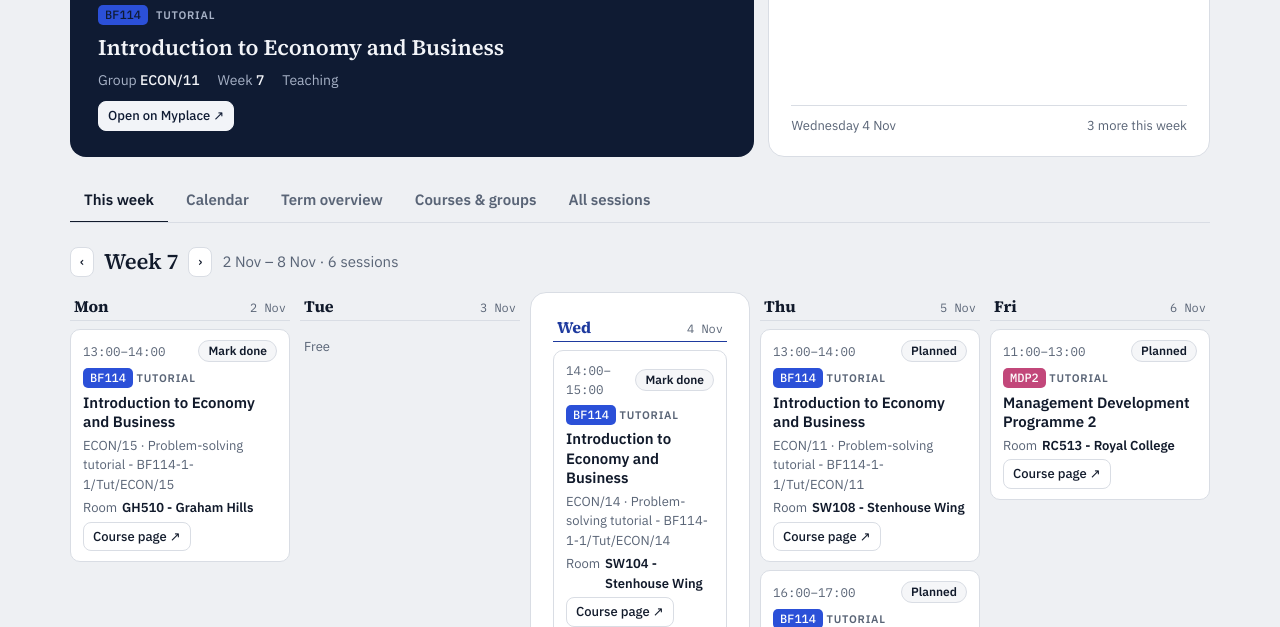
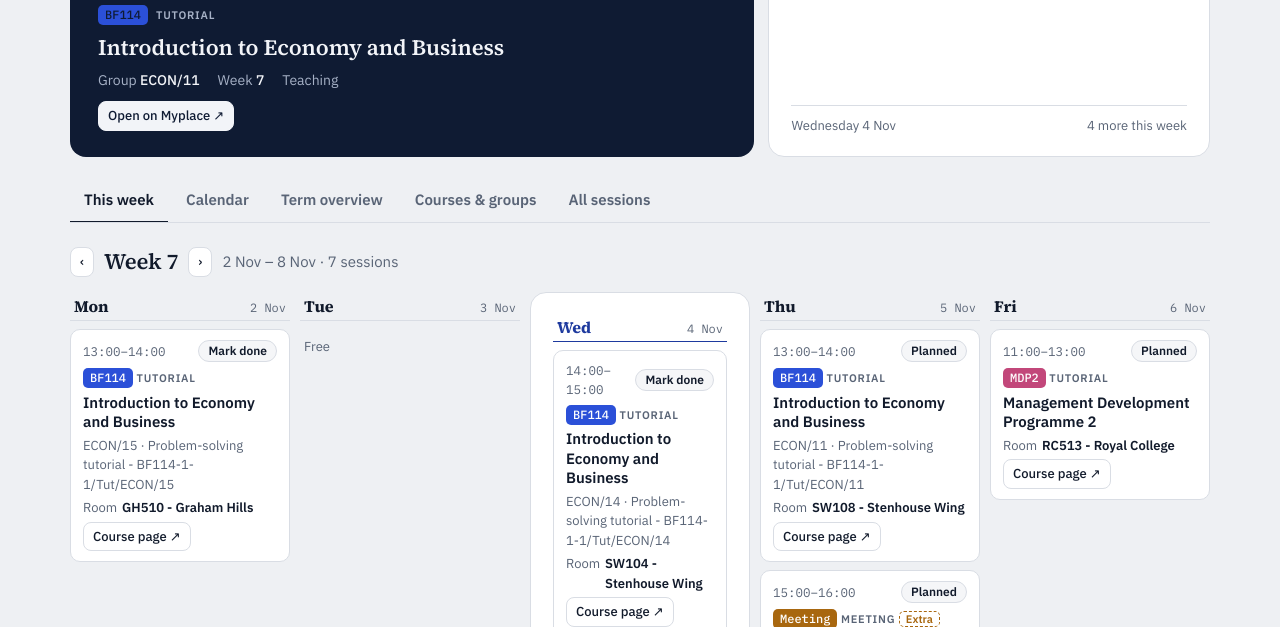
Before and after one commit to Nazemi-Hadi/tutor-desk, a plain HTML site: page index.html in a window 1280 px wide. Shown: the part 325-952 px from the top of the page. Drawn offline with Linux system fonts and the light colour scheme.

Commit message:
Add extra meeting with David, Thu 5 Nov 15:00-16:00 in DW526
Meetings can now live in data.json (role "meet"): shown like meetings and
kept out of teaching hours.

Co-Authored-By: Claude Opus 5.5 <noreply@anthropic.com>

```diff
--- a/data.json
+++ b/data.json
@@ -1,5 +1,5 @@
 {
- "version": 3,
+ "version": 4,
  "term": {
   "name": "Semester 1, 2026/27",
   "start": "2026-09-21",
@@ -635,6 +635,30 @@
     }
    ],
    "title": "Macroeconomics"
+  },
+  {
+   "id": "meetings",
+   "code": "Meeting",
+   "title": "Meetings",
+   "role": "meet",
+   "color": "c4",
+   "pageUrl": "",
+   "links": [],
+   "groups": [],
+   "sessions": [
+    {
+     "id": "meet-david-20261105",
+     "date": "2026-11-05",
+     "start": "15:00",
+     "end": "16:00",
+     "kind": "Meeting",
+     "title": "Extra meeting with David",
+     "group": "",
+     "location": "DW526 - Duncan Wing",
+     "status": "planned",
+     "extra": true
+    }
+   ]
   }
  ]
 }
--- a/index.html
+++ b/index.html
@@ -377,7 +377,7 @@ const DAYS = ["Mon","Tue","Wed","Thu","Fri","Sat","Sun"];
 const DAYS_LONG = ["Monday","Tuesday","Wednesday","Thursday","Friday","Saturday","Sunday"];
 const KINDS = ["Tutorial","Lab","Lecture","Seminar","Workshop","Office hours","Exam","Other"];
 const ROLES = [["teach","Teaching"],["invig","Invigilating"],["study","Studying"]];
-const roleLabel = r => (ROLES.find(x => x[0] === r) || ROLES[0])[1];
+const roleLabel = r => r === "meet" ? "Meeting" : (ROLES.find(x => x[0] === r) || ROLES[0])[1];
 const STATUS = ["planned","done","cancelled"];
 const LS_KEY = "tutor-desk-app-v1";
 
@@ -433,7 +433,7 @@ const MEET_KEY = "tutor-desk-meetings-v1";
 let meetings = [], meetingsInfo = null;
 function loadMeetings() { try { const v = JSON.parse(localStorage.getItem(MEET_KEY) || "null"); if (v) { meetings = v.events || []; meetingsInfo = v.info || null; } } catch (e) {} }
 function saveMeetings() { try { localStorage.setItem(MEET_KEY, JSON.stringify({ events: meetings, info: meetingsInfo })); } catch (e) { toast("Couldn't save meetings in this browser."); } }
-const isMeet = s => !!(s.course && s.course.virtual);
+const isMeet = s => !!(s.course && (s.course.virtual || s.course.role === "meet"));
 const titleOf = s => s.title || s.course.title;
 
 function allSessions() {
@@ -711,7 +711,7 @@ function renderNext(now) {
         <div class="hero-meta">
           ${s.groupObj ? `<span>Group <b>${esc(s.groupObj.name)}</b></span>` : ""}
           <span>Week <b class="mono">${s.week}</b></span>
-          <span>${meet ? c.source : roleLabel(c.role)}</span>
+          <span>${meet ? (c.source || "Meeting") : roleLabel(c.role)}</span>
         </div>
         ${links.length ? `<div class="links">${links.join("")}</div>` : ""}
       </div>
@@ -1042,7 +1042,7 @@ $("#evDlg").addEventListener("submit", e => {
 
 function renderOverview(now, cw) {
   // teaching hours only: imported meetings stay out of the term totals
-  const all = allSessions().filter(s => !s.course.virtual);
+  const all = allSessions().filter(s => !s.course.virtual && s.course.role !== "meet");
   const live = all.filter(s => s.status !== "cancelled");
   const doneL = live.filter(s => s.status === "done" || s.endAt < now);
   const pct = live.length ? Math.round(doneL.length / live.length * 100) : 0;
```
